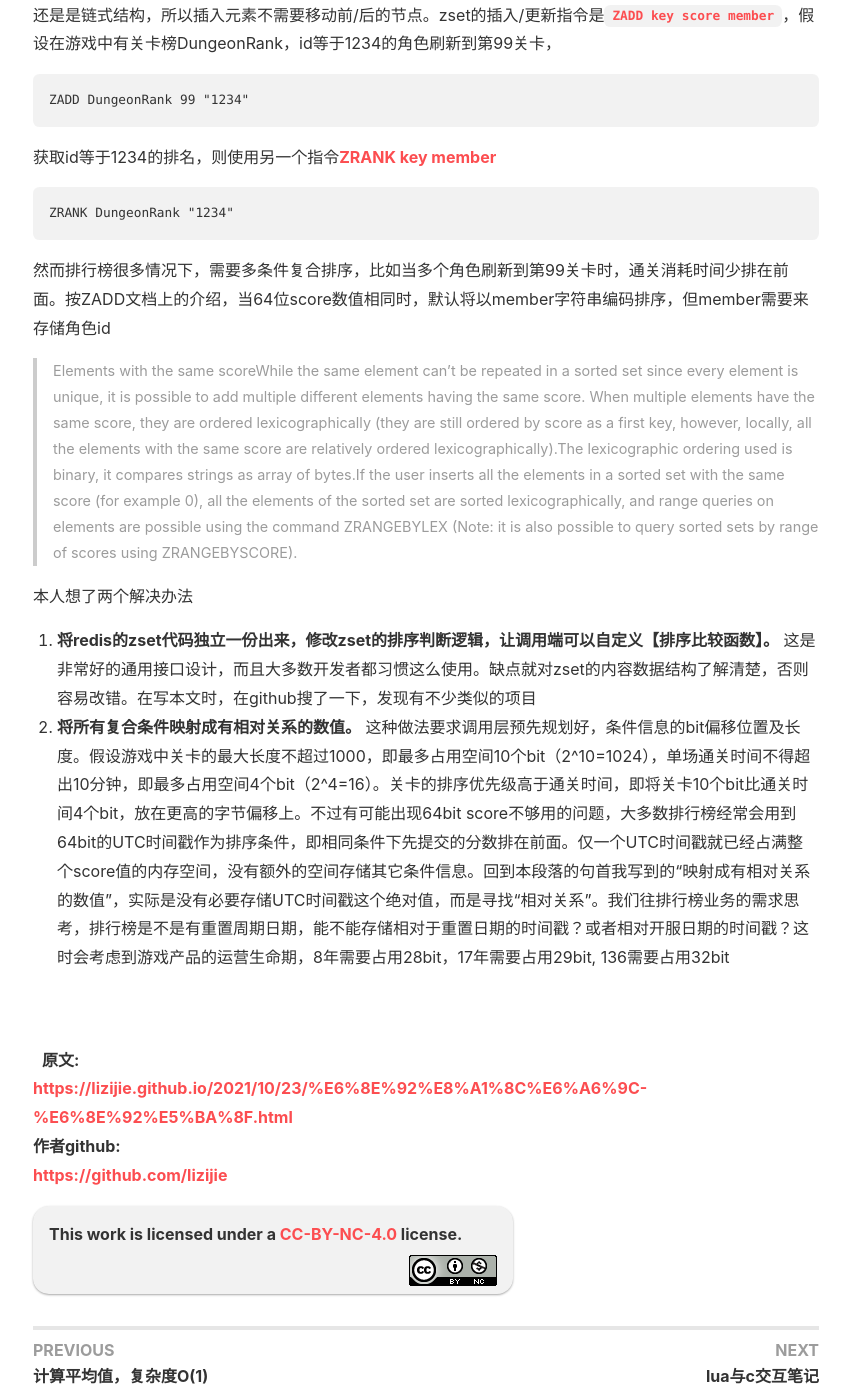
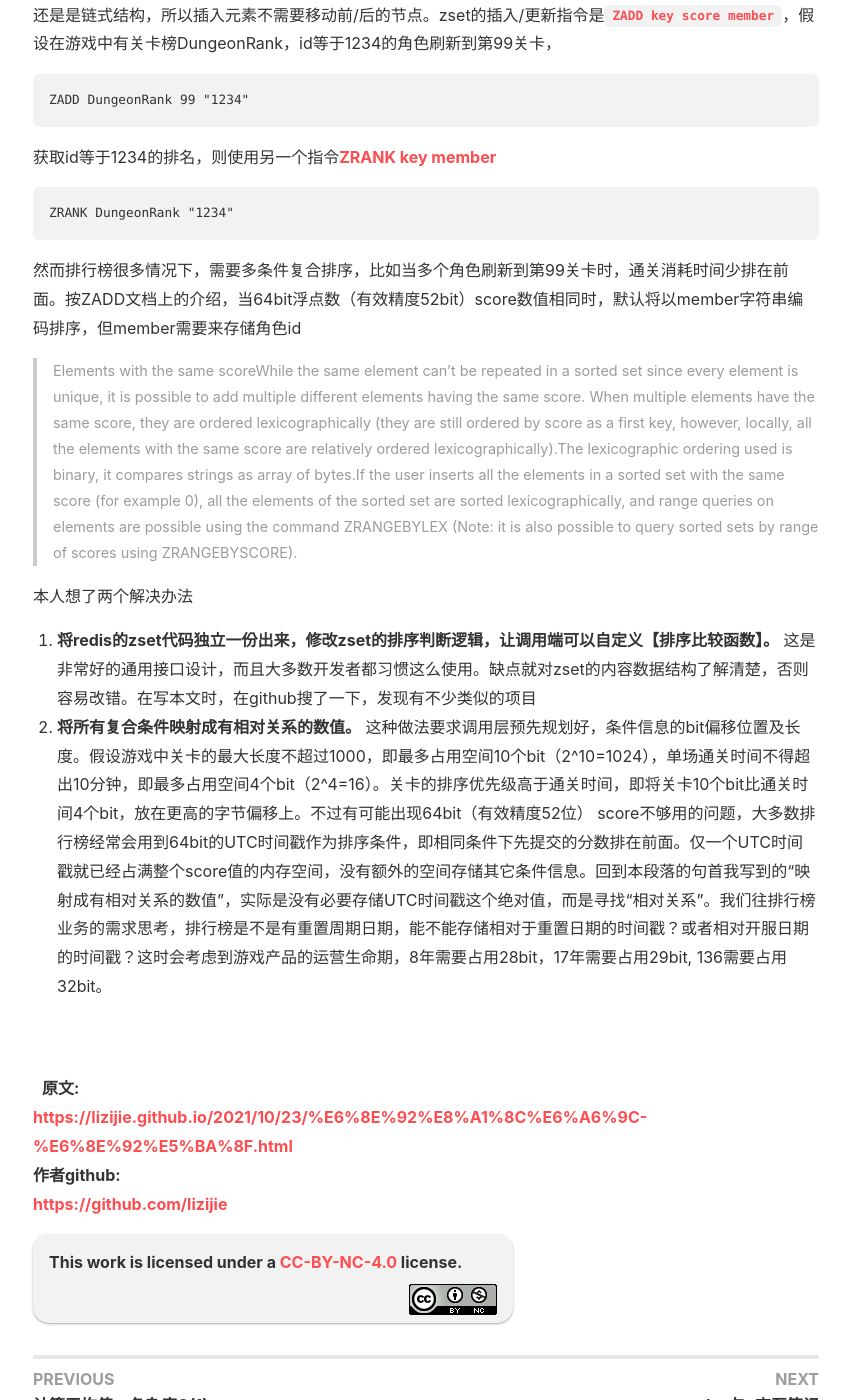
Before and after one commit to lizijie/lizijie.github.io, a Jekyll site: the page built from _posts/2021-10-23-排行榜-排序.md, in a window 1280 px wide and 1400 px high, scrolled down 1706 px. Shown: the whole window, without its empty margins (214-1064 px from the left). Built offline with Jekyll 4.4.1, drawn with Linux system fonts in a browser that asks for light colours; nearby versions of some CDN libraries; comment, search, counter and statistics services are not loaded; some of the changed text lies outside the part shown.

Commit message:
Update 2021-10-23-排行榜-排序.md

````diff
--- a/_posts/2021-10-23-排行榜-排序.md
+++ b/_posts/2021-10-23-排行榜-排序.md
@@ -43,7 +43,7 @@ static int tinsert (lua_State *L) {
     case 3: {
       int i;
       pos = luaL_checkint(L, 2);  /* 2nd argument is the position */
-      if (pos > e) e = pos;  /* `grow' array if necessary */
+      if (pos > e) e = pos;  /* grow array if necessary */
       for (i = e; i > pos; i--) {  /* move up elements */
         lua_rawgeti(L, 1, i-1);
         lua_rawseti(L, 1, i);  /* t[i] = t[i-1] */
@@ -71,12 +71,12 @@ ZADD DungeonRank 99 "1234"
 ```
 ZRANK DungeonRank "1234"
 ```
-然而排行榜很多情况下，需要多条件复合排序，比如当多个角色刷新到第99关卡时，通关消耗时间少排在前面。按ZADD文档上的介绍，当64位score数值相同时，默认将以member字符串编码排序，但member需要来存储角色id
+然而排行榜很多情况下，需要多条件复合排序，比如当多个角色刷新到第99关卡时，通关消耗时间少排在前面。按ZADD文档上的介绍，当64bit浮点数（有效精度52bit）score数值相同时，默认将以member字符串编码排序，但member需要来存储角色id
 >Elements with the same scoreWhile the same element can't be repeated in a sorted set since every element is unique, it is possible to add multiple different elements having the same score. When multiple elements have the same score, they are ordered lexicographically (they are still ordered by score as a first key, however, locally, all the elements with the same score are relatively ordered lexicographically).The lexicographic ordering used is binary, it compares strings as array of bytes.If the user inserts all the elements in a sorted set with the same score (for example 0), all the elements of the sorted set are sorted lexicographically, and range queries on elements are possible using the command ZRANGEBYLEX (Note: it is also possible to query sorted sets by range of scores using ZRANGEBYSCORE).
 
 本人想了两个解决办法
 1. **将redis的zset代码独立一份出来，修改zset的排序判断逻辑，让调用端可以自定义【排序比较函数】。** 这是非常好的通用接口设计，而且大多数开发者都习惯这么使用。缺点就对zset的内容数据结构了解清楚，否则容易改错。在写本文时，在github搜了一下，发现有不少类似的项目
-2. **将所有复合条件映射成有相对关系的数值。** 这种做法要求调用层预先规划好，条件信息的bit偏移位置及长度。假设游戏中关卡的最大长度不超过1000，即最多占用空间10个bit（2^10=1024），单场通关时间不得超出10分钟，即最多占用空间4个bit（2^4=16）。关卡的排序优先级高于通关时间，即将关卡10个bit比通关时间4个bit，放在更高的字节偏移上。不过有可能出现64bit score不够用的问题，大多数排行榜经常会用到64bit的UTC时间戳作为排序条件，即相同条件下先提交的分数排在前面。仅一个UTC时间戳就已经占满整个score值的内存空间，没有额外的空间存储其它条件信息。回到本段落的句首我写到的“映射成有相对关系的数值”，实际是没有必要存储UTC时间戳这个绝对值，而是寻找“相对关系”。我们往排行榜业务的需求思考，排行榜是不是有重置周期日期，能不能存储相对于重置日期的时间戳？或者相对开服日期的时间戳？这时会考虑到游戏产品的运营生命期，8年需要占用28bit，17年需要占用29bit, 136需要占用32bit
+2. **将所有复合条件映射成有相对关系的数值。** 这种做法要求调用层预先规划好，条件信息的bit偏移位置及长度。假设游戏中关卡的最大长度不超过1000，即最多占用空间10个bit（2^10=1024），单场通关时间不得超出10分钟，即最多占用空间4个bit（2^4=16）。关卡的排序优先级高于通关时间，即将关卡10个bit比通关时间4个bit，放在更高的字节偏移上。不过有可能出现64bit（有效精度52位） score不够用的问题，大多数排行榜经常会用到64bit的UTC时间戳作为排序条件，即相同条件下先提交的分数排在前面。仅一个UTC时间戳就已经占满整个score值的内存空间，没有额外的空间存储其它条件信息。回到本段落的句首我写到的“映射成有相对关系的数值”，实际是没有必要存储UTC时间戳这个绝对值，而是寻找“相对关系”。我们往排行榜业务的需求思考，排行榜是不是有重置周期日期，能不能存储相对于重置日期的时间戳？或者相对开服日期的时间戳？这时会考虑到游戏产品的运营生命期，8年需要占用28bit，17年需要占用29bit, 136需要占用32bit。
 
 <br>
 <br>
````
